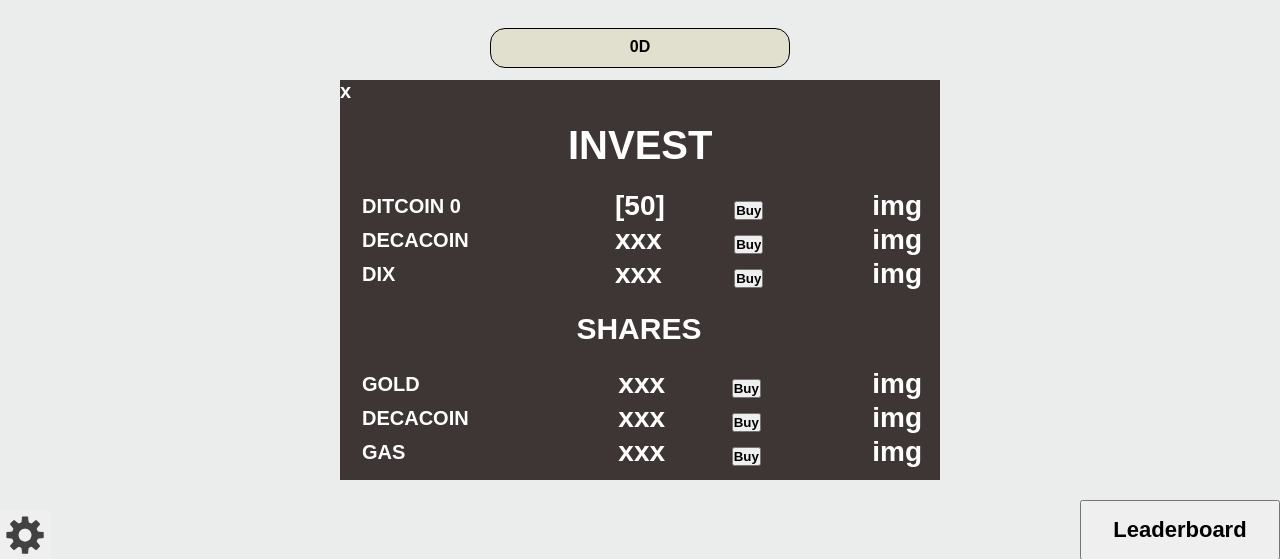
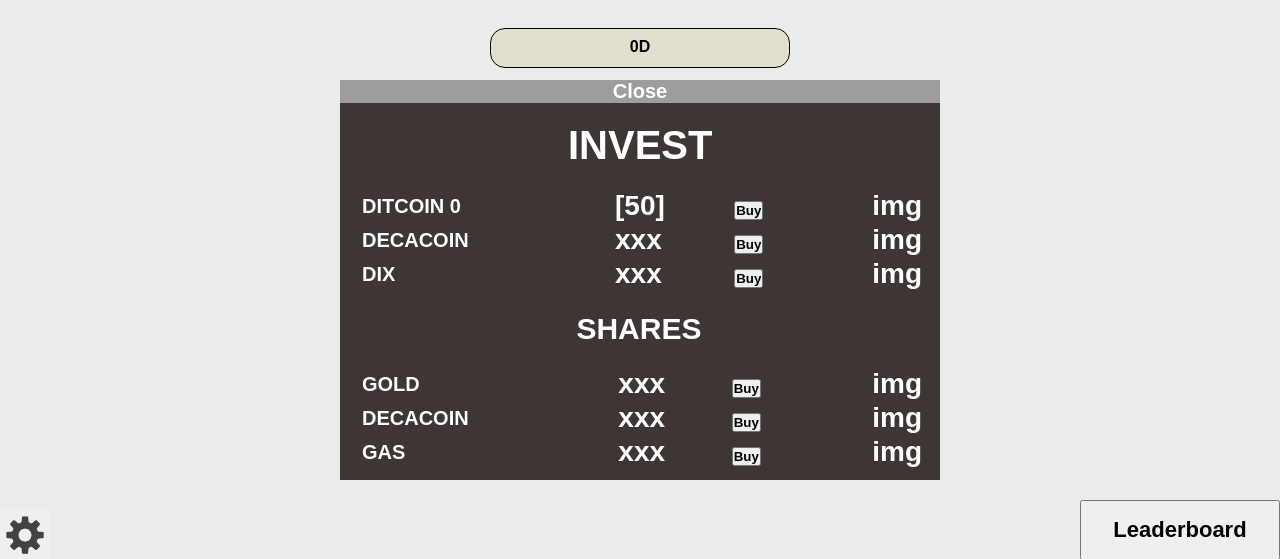
Before and after one commit to SuzanneB836/Coinclicker, a PHP site: page / in a window 1280 px wide, after a click on "INVEST". Shown: the part 120-679 px from the top of the page. Run offline with PHP 8.4, Linux system fonts and the light colour scheme.

Commit message:
Overlay close box

```diff
--- a/index.html
+++ b/index.html
@@ -13,7 +13,7 @@
             <div><button id="loginButton" onclick="overlayOn('login')"><a>LOGIN</a></button></div>
         </nav>
      </header>
-     <main onclick="overlayOff('invest') ; overlayOff('login') ; overlayOff('leaderboard') ">
+     <main onmouseover="overlayOff('invest') ; overlayOff('login') ; overlayOff('leaderboard') ">
         <canvas id="canvas"></canvas>
         <div class="items">
             <div class="amount"><p id="score"></p></div>
@@ -24,7 +24,7 @@
             <button id="leaderboardButton" onclick="overlayOn('leaderboard')">Leaderboard</button>
         </div>
         <div id="invest" >
-            <div class="close" onclick="overlayOff('invest')">x</div>
+            <div class="close" onclick="overlayOff('invest')">Close</div>
             <ul id="invest-left">
                 <h1>INVEST</h1>
                 <table>
@@ -73,10 +73,10 @@
             </ul>
         </div>
         <div id="login" >
-            <div class="close" onclick="overlayOff('login')">x</div>
+            <div class="close" onclick="overlayOff('login')">Close</div>
         </div>
         <div id="leaderboard" >
-            <div class="close" onclick="overlayOff('leaderboard')">x</div>
+            <div class="close" onclick="overlayOff('leaderboard')">Close</div>
         </div>
      </main>
      <footer>
--- a/javascript/value.js
+++ b/javascript/value.js
@@ -19,6 +19,8 @@ setInterval ( function(){
   document.getElementById("score").innerHTML = score + "D";
 },1000) ;
 
+
+
 function add() {
   score++;
   document.getElementById("score").innerHTML = score + "D";
--- a/styles/style.css
+++ b/styles/style.css
@@ -216,3 +216,9 @@ footer {
   background-color: rgb(62, 53, 53);
   height: 15vh;
 }
+
+.close {
+  text-align: center;
+  background-color: rgb(157, 157, 157);
+  border: 10px black;
+}
```
